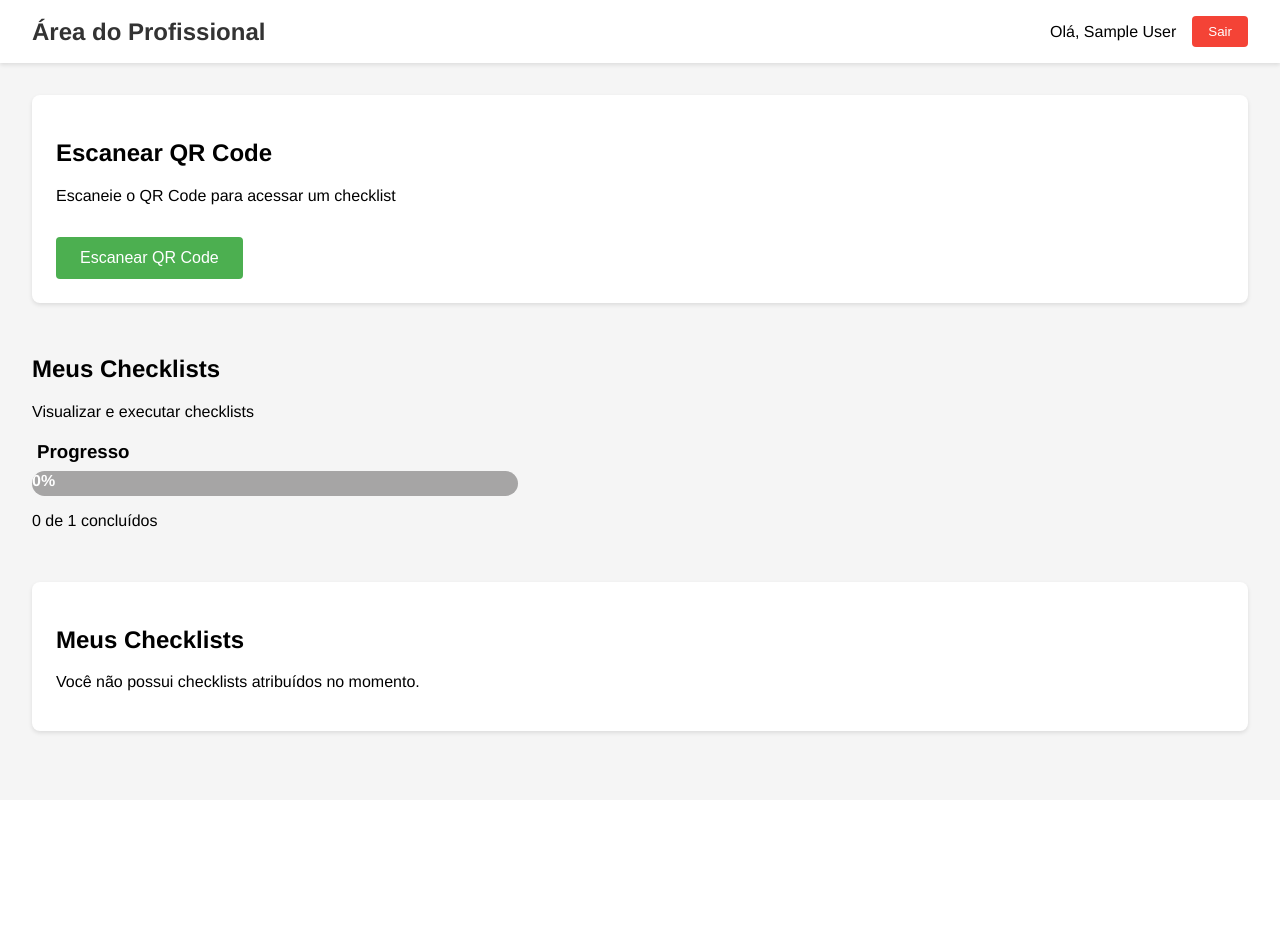
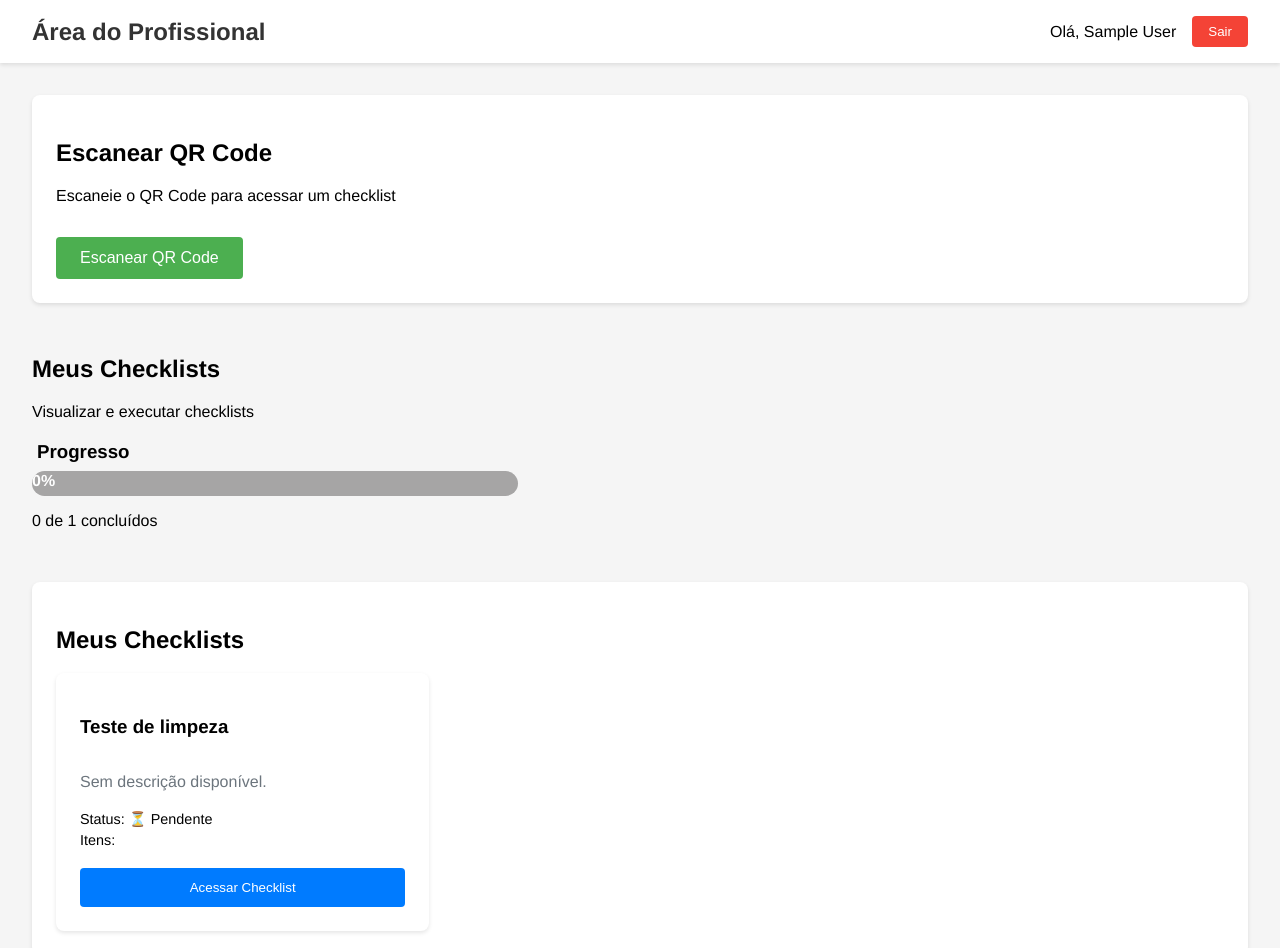
Before and after one commit to flaviobei/checklists, a Next.js app: page /professional in a window 1280 px wide. Shown: the top 948 px of the page. Before the commit the page ends 800 px from the top, so only its background shows below. Built offline with nearby package versions, Linux system fonts and the light colour scheme; sample sign-in values are in the browser's storage.

Commit message:
edição botão dos cards

```diff
--- a/pages/professional/index.js
+++ b/pages/professional/index.js
@@ -86,9 +86,38 @@ export default function ProfessionalDashboard() {
         </div>
 
         <div className={styles.checklistsSection}>
-          <h2>Meus Checklists</h2>
-          <p>Você não possui checklists atribuídos no momento.</p>
+  <h2>Meus Checklists</h2>
+
+  {checklistsData.length === 0 ? (
+    <div className={styles.noData}>
+      <p>Você não possui checklists atribuídos no momento.</p>
+    </div>
+  ) : (
+    <div className={styles.checklistGrid}>
+      {checklistsData.map((checklist) => (
+        <div key={checklist.id} className={styles.checklistCard}>
+          <h3>{checklist.title}</h3>
+          <p className={styles.checklistDescription}>
+            {checklist.description || "Sem descrição disponível."}
+          </p>
+          <div className={styles.checklistDetails}>
+            <p>Status: {checklist.completed ? "✅ Concluído" : "⏳ Pendente"}</p>
+            <p>Itens: {checklist.totalItems}</p>
+          </div>
+          <button
+            className={styles.startButton}
+            onClick={() =>
+              router.push(`/professional/checklists/${checklist.id}`)
+            }
+          >
+            Acessar Checklist
+          </button>
         </div>
+      ))}
+    </div>
+  )}
+</div>
+
       </main>
     </div>
   );
```
